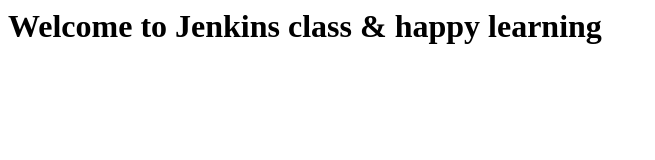
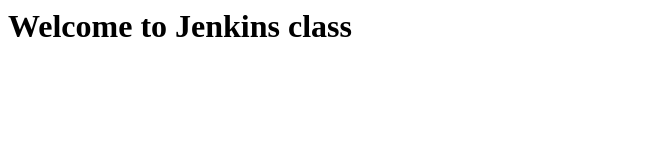
Before and after one commit to harshaj09/jenkins-test, a plain HTML site: page index.html in a window 1280 px wide. Shown: the whole page, without its empty margins (0-655 px from the left). Drawn offline with Linux system fonts and the light colour scheme.

Commit message:
Update index.html

```diff
--- a/index.html
+++ b/index.html
@@ -1 +1 @@
-<h1> Welcome to Jenkins class & happy learning </h1>
+<h1> Welcome to Jenkins class </h1>
```
